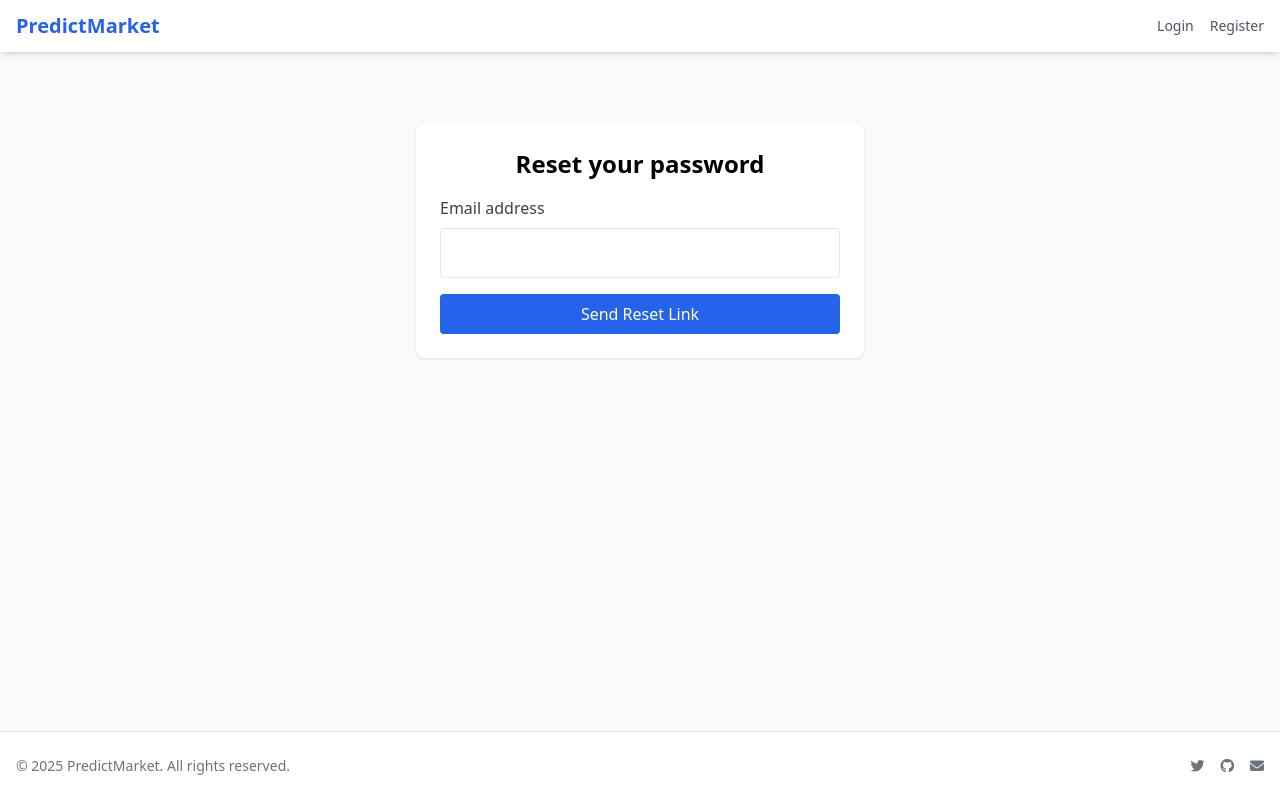
After one commit to kunalrai/polymarket, a Flask app: page /forgot-password in a window 1280 px wide. The commit adds this page. Run offline with Flask 3, Linux system fonts and the light colour scheme; some libraries are stand-ins or nearby versions.

Commit message:
set new password

```diff
--- a/app.py
+++ b/app.py
@@ -273,6 +273,51 @@ def trade(market_id, share_type):
         return redirect(url_for('market_detail', market_id=market_id))
 
     return render_template('trade.html', market=market, share_type=share_type)
+@app.route('/forgot-password', methods=['GET', 'POST'])
+def forgot_password():
+    if request.method == 'POST':
+        email = request.form.get('email')
+
+        try:
+            supabase.auth.reset_password_email(email, redirect_to="http://localhost:5000/update-password")
+            flash('Password reset link sent to your email.', 'success')
+        except Exception as e:
+            flash(f"Error: {str(e)}", 'error')
+
+    return render_template('auth/forgot_password.html')
+@app.route('/update-password')
+def update_password():
+    return render_template('auth/update_password.html')
+
+@app.route('/set-new-password', methods=['GET', 'POST'])
+def set_new_password():
+    access_token = request.args.get('token')
+
+    if not access_token:
+        flash("Invalid or missing token", "error")
+        return redirect(url_for('login'))
+
+    if request.method == 'POST':
+        new_password = request.form.get('new_password')
+
+        if len(new_password) < 6:
+            flash("Password must be at least 6 characters", "error")
+            return render_template('auth/set_new_password.html', token=access_token)
+
+        try:
+            # Update password using Supabase admin endpoint
+            supabase.auth.update_user({
+                "password": new_password
+            }, access_token=access_token)
+
+            flash("Password updated successfully. You can now log in.", "success")
+            return redirect(url_for('login'))
+
+        except Exception as e:
+            flash(f"Error updating password: {str(e)}", "error")
+
+    return render_template('auth/set_new_password.html', token=access_token)
+
 
 if __name__ == '__main__':
     with app.app_context():
--- /dev/null
+++ b/templates/auth/forgot_password.html
@@ -0,0 +1,15 @@
+{% extends "base.html" %}
+{% block title %}Forgot Password{% endblock %}
+
+{% block content %}
+<div class="max-w-md mx-auto mt-10 bg-white p-6 rounded-lg shadow">
+    <h2 class="text-2xl font-bold mb-4 text-center">Reset your password</h2>
+    <form method="POST">
+        <label class="block text-gray-700 mb-2">Email address</label>
+        <input type="email" name="email" required class="w-full p-3 border rounded mb-4">
+        <button type="submit" class="w-full bg-blue-600 hover:bg-blue-700 text-white py-2 rounded">
+            Send Reset Link
+        </button>
+    </form>
+</div>
+{% endblock %}
```
Also changed, not shown: templates/auth/login.html (+7 -0 lines), templates/auth/set_new_password.html (added, +18 -0 lines), templates/auth/update_password.html (added, +10 -0 lines).
